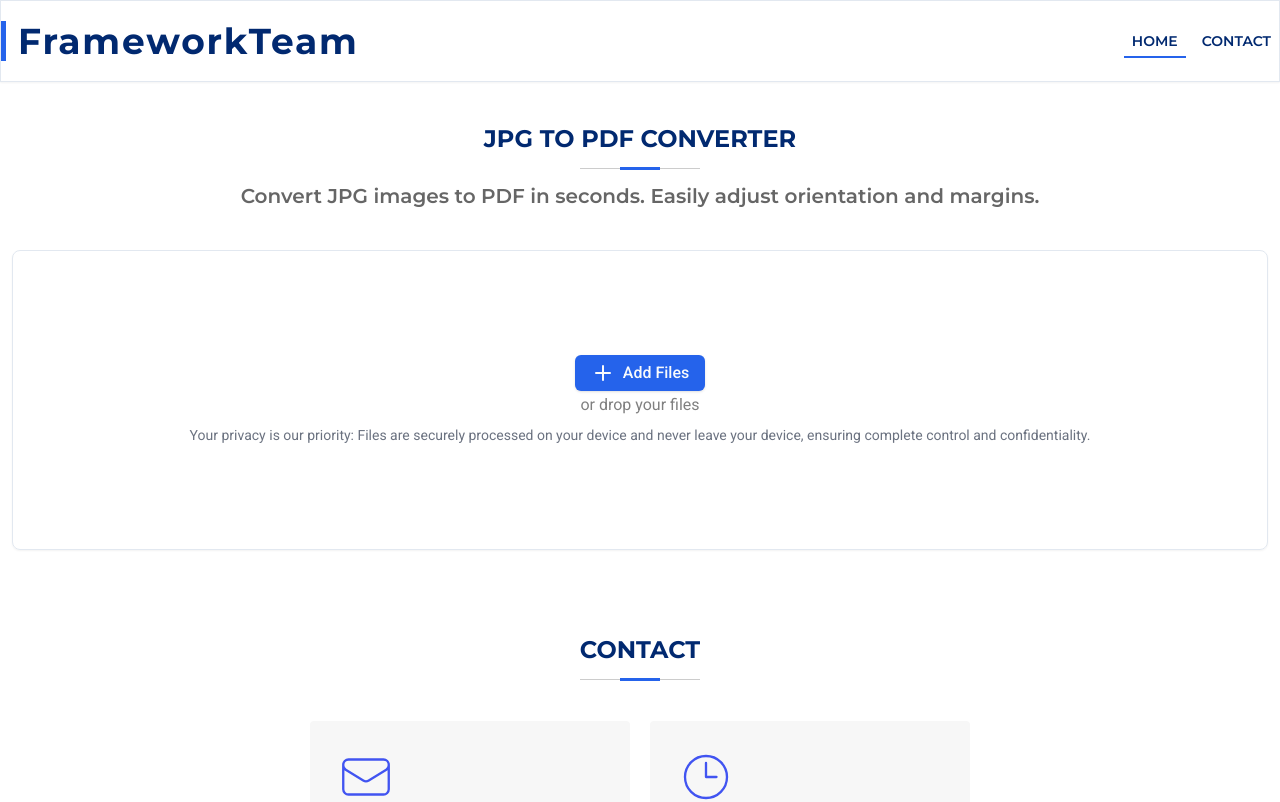
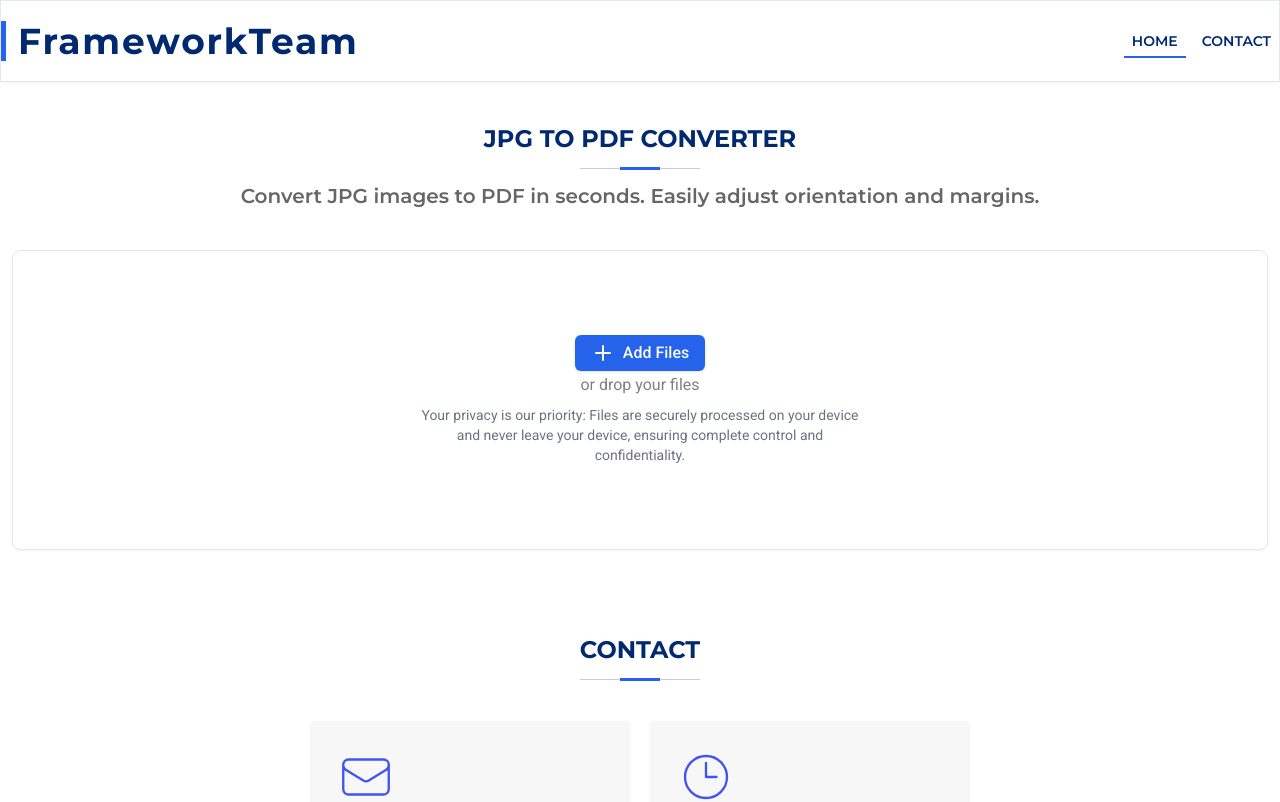
Before and after one commit to ChauhanJaved/jpg-to-pdf-converter, a Next.js app: page / in a window 1280 px wide. Shown: the top 802 px of the page. Built offline with nearby package versions, Linux system fonts and the light colour scheme.

Commit message:
Add file message refector

```diff
--- a/src/components/ui/drop-zone.tsx
+++ b/src/components/ui/drop-zone.tsx
@@ -144,7 +144,7 @@ const Dropzone = () => {
                     <span className="sm:text-base">Add Files</span>
                   </Button>
                   <p className="text-base text-black-500">or drop your files</p>
-                  <p className="mt-2 px-3 text-sm text-gray-500">
+                  <p className="m-auto mt-2 px-3 text-sm text-gray-500 sm:w-1/2">
                     Your privacy is our priority: Files are securely processed
                     on your device and never leave your device, ensuring
                     complete control and confidentiality.
```
